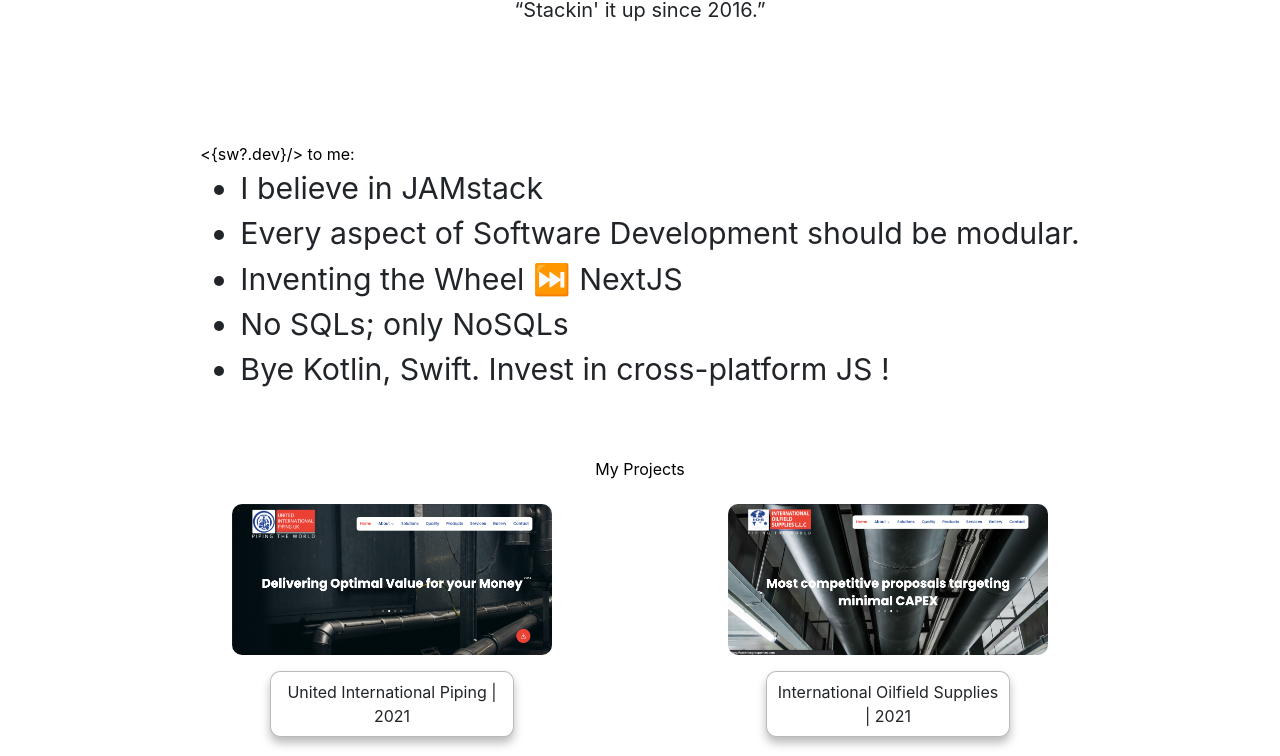
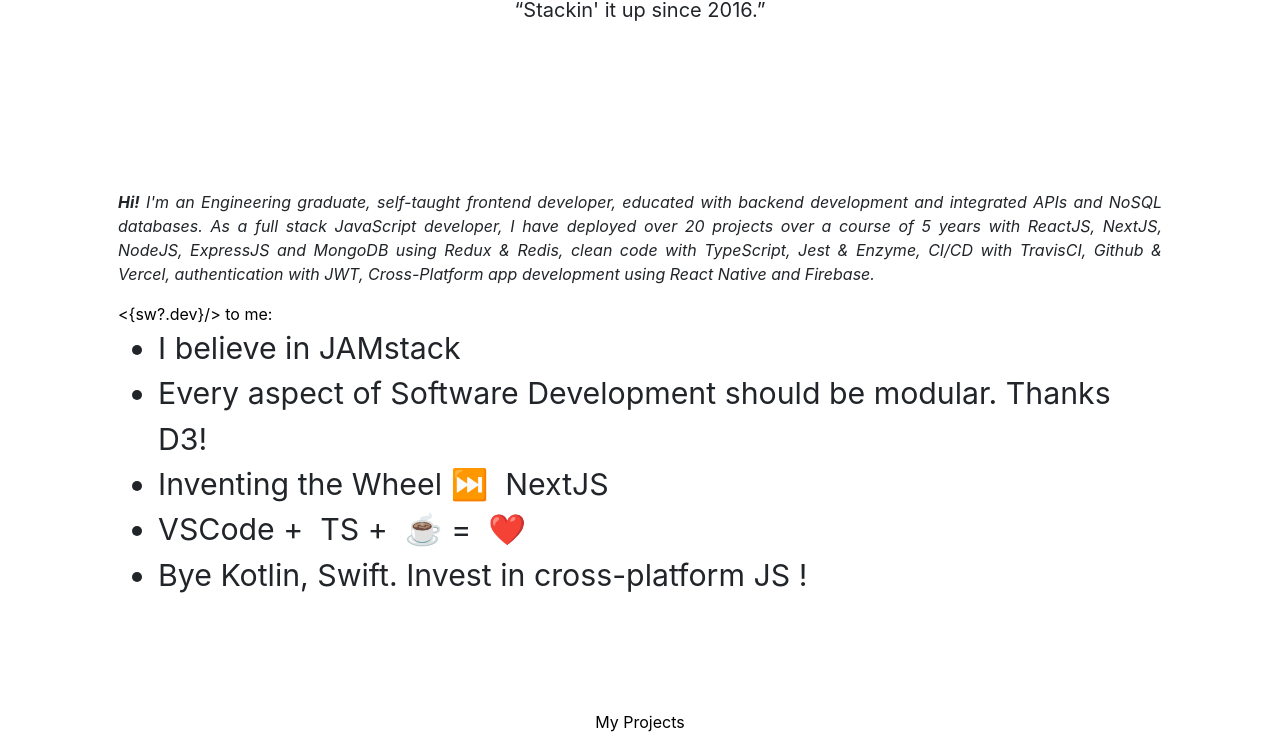
Before and after one commit to merrillkoshy/merrillkoshy.github.io, a Next.js app: page / in a window 1280 px wide. Shown: the part 632-1388 px from the top of the page. Built offline with nearby package versions, Linux system fonts and the light colour scheme.

Commit message:
added more text about me

```diff
--- a/pages/index.js
+++ b/pages/index.js
@@ -1,5 +1,5 @@
 import Head from "next/head";
-
+import Link from "next/link";
 import SmoothScroll from "../components/SmoothScroll";
 import Section from "../components/Section";
 import styles from "../styles/Home.module.css";
@@ -140,24 +140,46 @@ export default function Home() {
 
 			<main className={styles.main}>
 				<Intro />
-				{/* <Section content={<Intro />} /> */}
-				{/* <Section flexDirection="row" />
-          <Section flexDirection="row-reverse" /> */}
+
 				<span
 					className="d-flex flex-row align-self-center justify-content-start flex-wrap py-5 mt-5"
 					width={"100%"}
 				>
-					<div>
+					<div className="container p-5">
+						<p
+							style={{
+								fontStyle: "italic",
+								textAlign: "justify",
+							}}
+						>
+							<strong>Hi!</strong> I'm an Engineering graduate, self-taught
+							frontend developer, educated with backend development and
+							integrated APIs and NoSQL databases. As a full stack JavaScript
+							developer, I have deployed over 20 projects over a course of 5
+							years with ReactJS, NextJS, NodeJS, ExpressJS and MongoDB using
+							Redux & Redis, clean code with TypeScript, Jest & Enzyme, CI/CD
+							with TravisCI, Github & Vercel, authentication with JWT,
+							Cross-Platform app development using React Native and Firebase.
+						</p>
 						<a className={styles.regular}> {`<{sw?.dev}/> to me:`}</a>
 						<ul>
 							<li className={styles.listedMe}>I believe in JAMstack</li>
 							<li className={styles.listedMe}>
-								Every aspect of Software Development should be modular.
+								Every aspect of Software Development should be modular. Thanks
+								D3!
 							</li>
-							<li
-								className={styles.listedMe}
-							>{`Inventing the Wheel ⏭️  NextJS`}</li>
-							<li className={styles.listedMe}>No SQLs; only NoSQLs</li>
+							<li className={styles.listedMe}>
+								{`Inventing the Wheel ⏭️ `}&#160;{`NextJS`}
+							</li>
+							<li className={styles.listedMe}>
+								{`VSCode +`}
+								&#160;
+								{` TS + `}
+								&#160;
+								{`☕ = `}
+								&#160;
+								{`❤️`}
+							</li>
 							<li className={styles.listedMe}>
 								Bye Kotlin, Swift. Invest in cross-platform JS !
 							</li>
@@ -175,137 +197,51 @@ export default function Home() {
 							projectData?.map((data, i) => {
 								return <ImageCard key={i} data={data} />;
 							})}
-
-						{/* <div
-							className={`d-flex flex-row m-5 ${styles.displayWebsite} `}
-						>
-							<img
-								src="/projects/united-international-piping.png"
-								className={styles.displayConfigWebsite}
-							/>
+						<div className="d-flex flex-column mt-3">
+							<div className="d-flex flex-column  mt-3">
+								<aside>
+									Ah, I wish I could show you all as some of them are under lock
+									and key 🤐{" "}
+								</aside>
+								<aside>
+									Let's meet up, I can explain what I did for the 👽{" "}
+								</aside>
+							</div>
+							<div className="d-flex flex-column mt-3 align-items-left">
+								<Link href="https://www.linkedin.com/in/merrill-koshy-thomas/">
+									<a
+										style={{
+											fontSize: "30px",
+										}}
+									>
+										<span
+											style={{
+												color: "#004182",
+											}}
+										>
+											<strong>LinkedIn</strong>
+										</span>{" "}
+										: /in/merrill-koshy-thomas
+									</a>
+								</Link>
+								<Link href="mailto:merrillkoshy@gmail.com">
+									<a
+										style={{
+											fontSize: "30px",
+										}}
+									>
+										<span
+											style={{
+												color: "#de5246",
+											}}
+										>
+											<strong>Gmail</strong>
+										</span>{" "}
+										: merrillkoshy@gmail.com
+									</a>
+								</Link>
+							</div>
 						</div>
-						<div
-							className={`d-flex flex-row m-5 ${styles.displayWebsite}`}
-						>
-							<img
-								src="/projects/ios-oman.png"
-								className={styles.displayConfigWebsite}
-							/>
-						</div>
-						<div
-							className={`d-flex flex-row m-5 ${styles.displayWebsite}`}
-						>
-							<img
-								src="/projects/ups.png"
-								className={styles.displayConfigWebsite}
-							/>
-						</div>
-						<div
-							className={`d-flex flex-row m-5 ${styles.displayWebsite}`}
-						>
-							<img
-								src="/projects/gmr.png"
-								className={styles.displayConfigWebsite}
-							/>
-						</div>
-						<div className={`d-flex flex-row m-5 ${styles.displayApp}`}>
-							<img
-								src="/projects/gmrapp.png"
-								className={styles.displayConfigApp}
-							/>
-						</div>
-						<div
-							className={`d-flex flex-row m-5 ${styles.displayWebsite}`}
-						>
-							<img
-								src="/projects/sk.png"
-								className={styles.displayConfigWebsite}
-							/>
-						</div>
-						<div className={`d-flex flex-row m-5 ${styles.displayApp}`}>
-							<img
-								src="/projects/dtapp.png"
-								className={styles.displayConfigApp}
-							/>
-						</div>
-						<div className={`d-flex flex-row m-5 ${styles.displayApp}`}>
-							<img
-								src="/projects/dsapp.png"
-								className={styles.displayConfigApp}
-							/>
-						</div>
-						<div
-							className={`d-flex flex-row m-5 ${styles.displayWebsite}`}
-						>
-							<img
-								src="/projects/ds.png"
-								className={styles.displayConfigWebsite}
-							/>
-						</div>
-						<div
-							className={`d-flex flex-row m-5 ${styles.displayWebsite}`}
-						>
-							<img
-								src="/projects/dot10.png"
-								className={styles.displayConfigWebsite}
-							/>
-						</div>
-						<div
-							className={`d-flex flex-row m-5 ${styles.displayWebsite}`}
-						>
-							<img
-								src="/projects/dldxb.png"
-								className={styles.displayConfigWebsite}
-							/>
-						</div>
-						<div
-							className={`d-flex flex-row m-5 ${styles.displayWebsite}`}
-						>
-							<img
-								src="/projects/tls.png"
-								className={styles.displayConfigWebsite}
-							/>
-						</div>
-						<div
-							className={`d-flex flex-row m-5 ${styles.displayWebsite}`}
-						>
-							<img
-								src="/projects/ariana.png"
-								className={styles.displayConfigWebsite}
-							/>
-						</div>
-						<div
-							className={`d-flex flex-row m-5 ${styles.displayWebsite}`}
-						>
-							<img
-								src="/projects/julian.png"
-								className={styles.displayConfigWebsite}
-							/>
-						</div>
-						<div
-							className={`d-flex flex-row m-5 ${styles.displayWebsite}`}
-						>
-							<img
-								src="/projects/bdb.png"
-								className={styles.displayConfigWebsite}
-							/>
-						</div>
-						<div
-							className={`d-flex flex-row m-5 ${styles.displayWebsite}`}
-						>
-							<img
-								src="/projects/marina.png"
-								className={styles.displayConfigWebsite}
-							/>
-						</div>
-						<div
-							className={`d-flex flex-row m-5 ${styles.displayWebsite}`}
-						>
-							<img
-								src="/projects/gargash.png"
-								className={styles.displayConfigWebsite}
-							/>
-						</div> */}
 					</div>
 					{/* </SmoothScroll> */}
 				</div>
```
